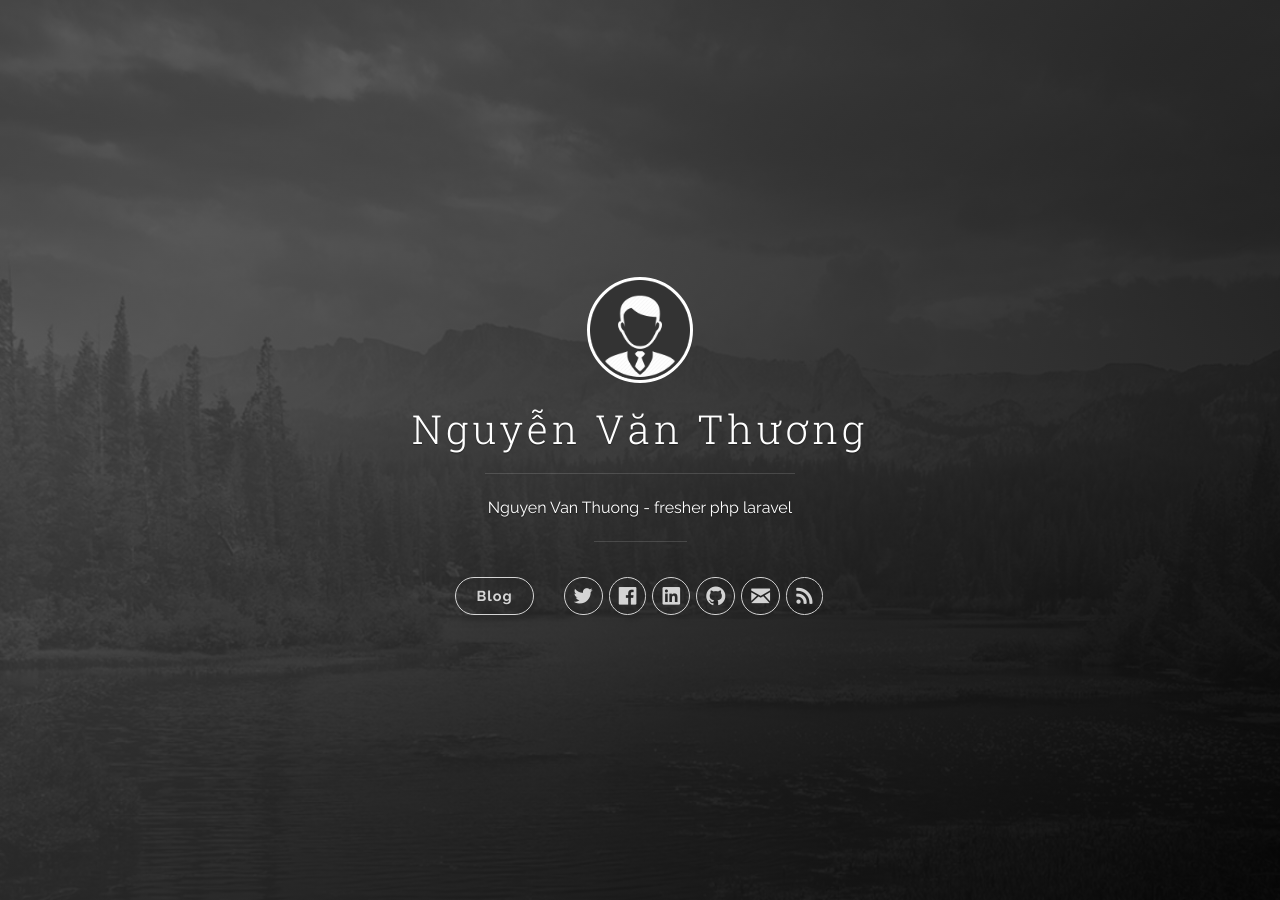
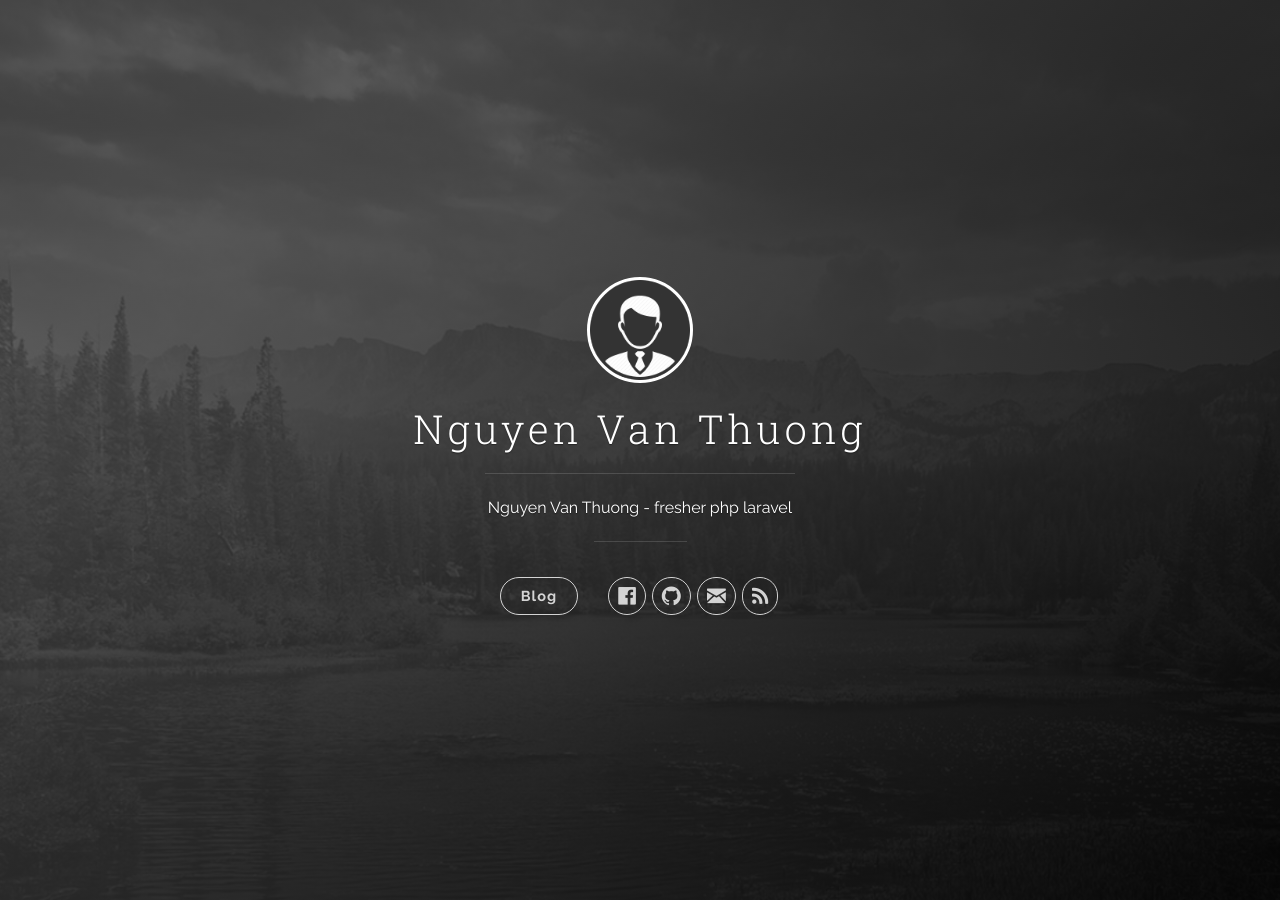
Before and after one commit to thuongx1bg/thuong_blog, a Jekyll site: the page built from index.html, in a window 1280 px wide. Built offline with Jekyll 4.4.1, drawn with Linux system fonts in a browser that asks for light colours; the list of posts is cut into pages by our own code.

Commit message:
thuong blog

```diff
--- a/_config.yml
+++ b/_config.yml
@@ -1,19 +1,19 @@
 # Site settings
-title: Nguyễn Văn Thương
+title: Nguyen Van Thuong
 description: 'Nguyen Van Thuong - fresher php laravel'
-url: 'http://joshgerdes.com/jekyll-uno'
+url: 'https://thuongx1bg.github.io/thuong_blog/'
 baseurl: '/thuong_blog'
 # google_analytics: 'UA-XXXXXX-X'
 # disqus_shortname: 'your-disqus-name'
 # disable_landing_page: true
 
 author:
-  name: 'Josh Gerdes'
-  email: josh@joshgerdes.com
-  twitter_username: joshgerdes
-  facebook_username: joshgerdes
-  github_username:  joshgerdes
-  linkedin_username:  joshgerdes
+  name: 'Nguyen Van Thuong'
+  email: thuongx1bg@gmail.com
+  twitter_username:
+  facebook_username: anh.pro.94043
+  github_username:  thuongx1bg
+  linkedin_username:
 
 defaults:
   -
```
